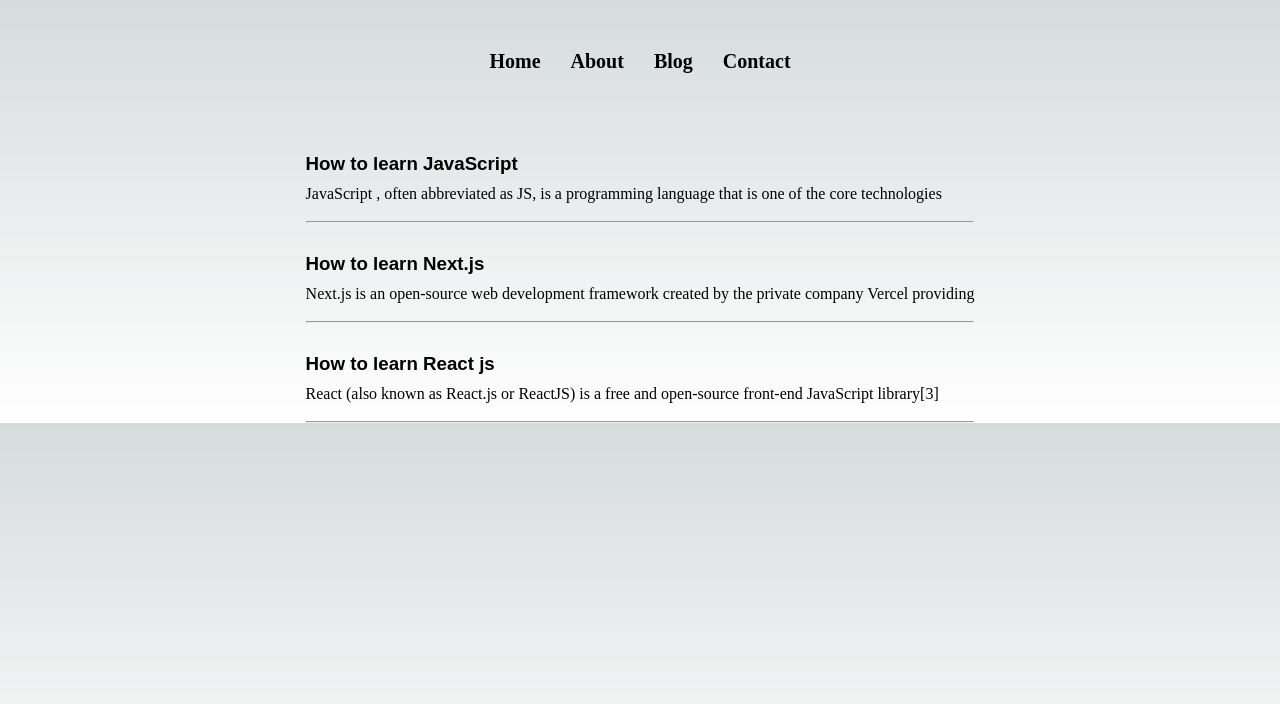
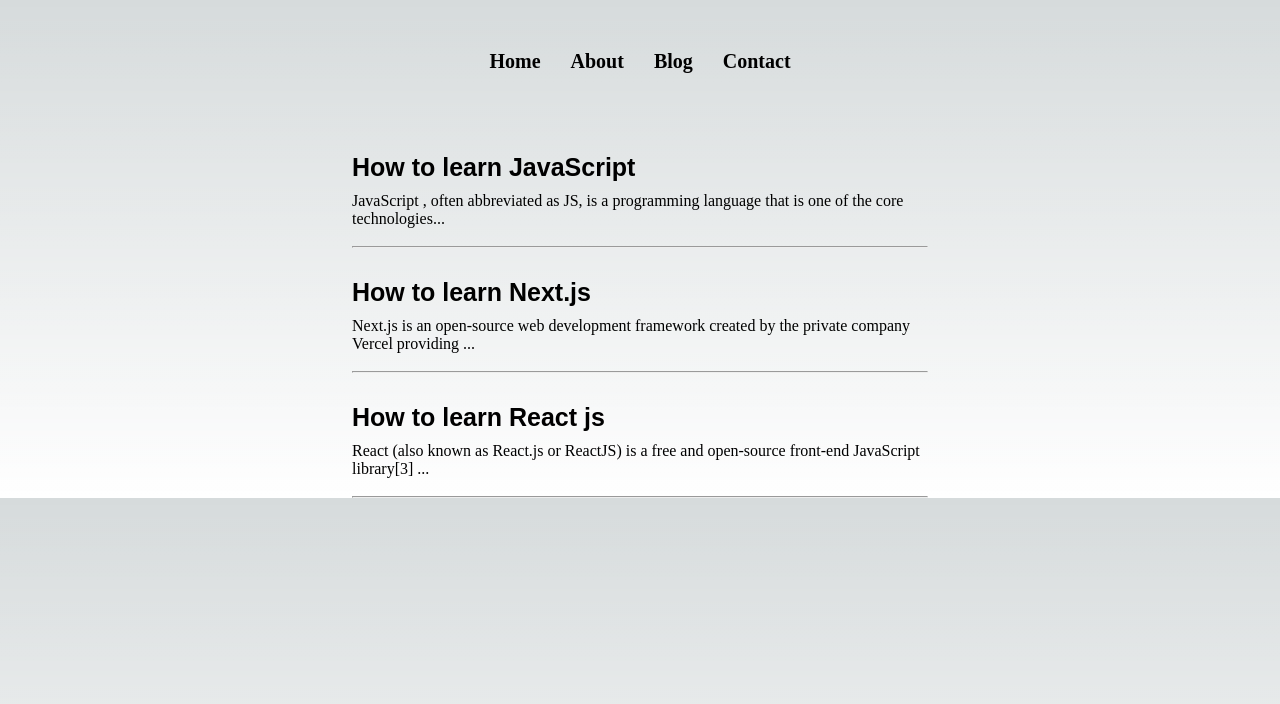
Before and after one commit to JAYMAKWANA2202/Hunting-Coder, a Next.js app in the folder hunting-coder/: page /blog in a window 1280 px wide. Shown: the top 704 px of the page. Built offline with nearby package versions, Linux system fonts and the light colour scheme.

Commit message:
few changes

```diff
--- a/hunting-coder/blogdata/how-to-learn-javaScript.json
+++ b/hunting-coder/blogdata/how-to-learn-javaScript.json
@@ -2,5 +2,5 @@
   "title": "How to learn JavaScript",
   "content": "JavaScript , often abbreviated as JS, is a programming language that is one of the core technologies of the World Wide Web, alongside HTML and CSS. As of 2022, 98% of websites use JavaScript on the client side for webpage behavior, often incorporating third-party libraries. All major web browsers have a dedicated JavaScript engine to execute the code on users' devices.JavaScript is a high-level, often just-in-time compiled language that conforms to the ECMAScript standard.[10] It has dynamic typing, prototype-based object-orientation, and first-class functions. It is multi-paradigm, supporting event-driven, functional, and imperative programming styles. It has application programming interfaces (APIs) for working with text, dates, regular expressions, standard data structures, and the Document Object Model (DOM).The ECMAScript standard does not include any input/output (I/O), such as networking, storage, or graphics facilities. In practice, the web browser or other runtime system provides JavaScript APIs for I/O. JavaScript engines were originally used only in web browsers, but are now core components of some servers and a variety of applications. The most popular runtime system for this usage is Node.js.Although Java and JavaScript are similar in name, syntax, and respective standard libraries, the two languages are distinct and differ greatly in design.",
   "author": "Jay Makwana",
-  "slug": "How-to-learn-js"
+  "slug": "How-to-learn-JavaScript"
 }
--- a/hunting-coder/pages/blog.js
+++ b/hunting-coder/pages/blog.js
@@ -26,11 +26,13 @@ export default function Blog() {
           {blogs.map((blogitem) => {
             return (
               <>
-                <div className={styles.detail}>
-                  <Link href={`/blogpost/Learn-React Js`}>
+                <div className={styles.detail} key={blogitem.slug}>
+                  <Link href={`/blogpost/${blogitem.slug}`}>
                     <h3>{blogitem.title}</h3>
                   </Link>
-                  <p>{blogitem.content.substr(0, 100)}</p>
+                  <p className={styles.p}>
+                    {blogitem.content.substr(0, 100)}...
+                  </p>
                 </div>
                 <br />
                 <hr />
--- a/hunting-coder/styles/Blog.module.css
+++ b/hunting-coder/styles/Blog.module.css
@@ -12,6 +12,7 @@
 .detail h3 {
   font-family: Arial, Helvetica, sans-serif;
   cursor: pointer;
+  font-size: 25px;
 }
 .detail h3:hover {
   color: crimson;
@@ -19,4 +20,5 @@
 
 .detail p {
   margin-top: 10px;
+  max-width: 45vw;
 }
```
